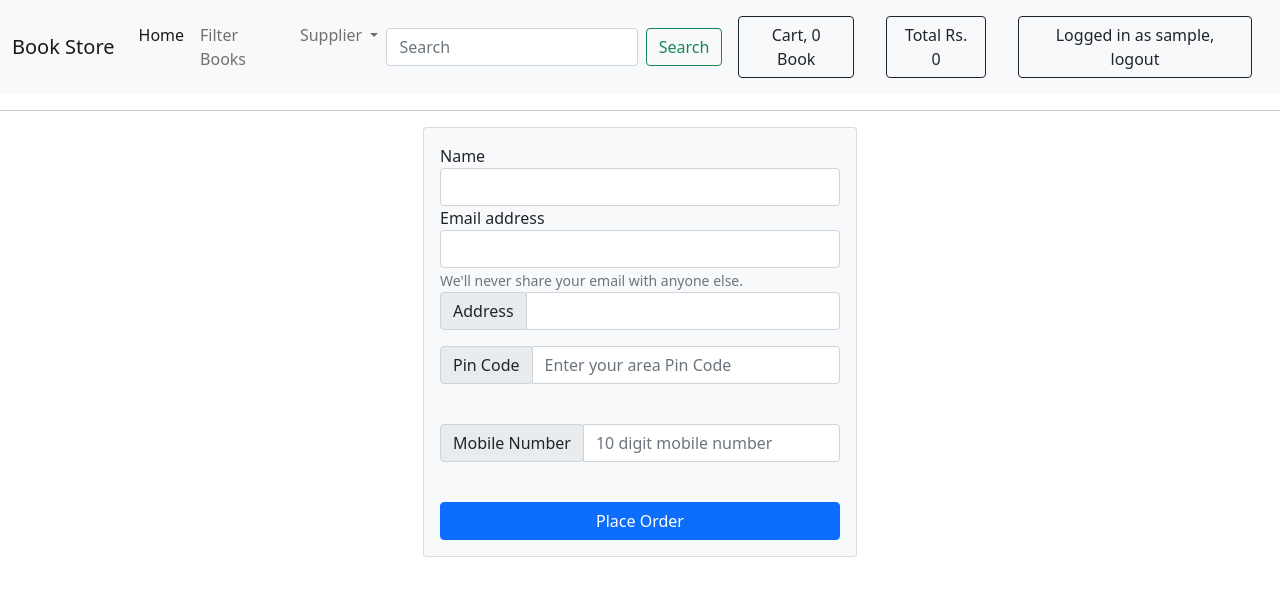
After one commit to kill-gear/django-bookstore, a Django app: page /cart_checkout/ in a window 1280 px wide. The commit adds this page. Shown: the top 596 px of the page. Run offline with Django 4.2, Linux system fonts and the light colour scheme; the visitor is signed in with stand-in values (Sample User, id 1).

Commit message:
Implement cart checkout and modify related urls, views, templates

```diff
--- a/core/cart.py
+++ b/core/cart.py
@@ -60,3 +60,4 @@ class Cart:
 
     def clear(self):
         del self.session['CART']
+        self.save()
--- a/core/custom_context_processor.py
+++ b/core/custom_context_processor.py
@@ -4,4 +4,5 @@ from .cart import Cart
 
 
 def cart_renderer(request):
-    return {'cart':list(Cart(request))}
+    cart = Cart(request)
+    return {'cart':list(cart), 'cart_total':cart.get_total_price()}
--- a/core/forms.py
+++ b/core/forms.py
@@ -16,3 +16,9 @@ class BookAddForm(ModelForm):
         model = Book
         fields = ['isbn', 'title', 'category', 'subcategory',
                   'author', 'publisher', 'publication_date', 'image_url', 'price', 'about']
+
+
+class CustomerAddForm(ModelForm):
+    class Meta:
+        model = Customer
+        fields = ['name', 'address', 'email', 'mobile', 'pincode']
--- a/core/models.py
+++ b/core/models.py
@@ -56,11 +56,17 @@ class Customer(models.Model):
             models.Index(fields=['mobile']),
         ]
 
+    def __str__(self) -> str:
+        return self.name
+
 
 class Order(models.Model):
     customer = models.ForeignKey(Customer, on_delete=models.CASCADE)
     items = models.ManyToManyField(Book, through='OrderItem')
     timestamp = models.DateTimeField(auto_now=True)
+
+    def __str__(self) -> str:
+        return f'Order ID:{self.id} Name:{self.customer.name}'
 
 
 class OrderItem(models.Model):
@@ -71,3 +77,6 @@ class OrderItem(models.Model):
 
     class Meta:
         unique_together = [['book', 'order']]
+
+    def __str__(self) -> str:
+        return f'Order ID:{self.order_id} || Book:{self.book_id} || Quantity:{self.quantity}'
--- /dev/null
+++ b/core/templates/cart_checkout.html
@@ -0,0 +1,45 @@
+{% extends "base.html" %}
+{% block content %}
+<hr>
+<div class="d-flex justify-content-center align-items-center">
+    <form class="card p-3 bg-light" method="post" action="">
+        {% csrf_token %}
+        <div class="form-group">
+            <label for="id_username">Name</label>
+            <input type="text" class="form-control" required id="id_username" aria-describedby="emailHelp" name="name">
+        </div>
+        <div class="form-group">
+            <label for="id_email">Email address</label>
+            <input type="email" class="form-control" required id="id_email" aria-describedby="emailHelp" name="email">
+            <small id="emailHelp" class="form-text text-muted">We'll never share your email with anyone else.</small>
+        </div>
+
+        <div class="input-group mb-3">
+            <div class="input-group-append">
+                <span class="input-group-text" id="basic-addon2">Address</span>
+            </div>
+            <input type="text" class="form-control" placeholder="" aria-label="Recipient's username"
+                aria-describedby="basic-addon2" name="address" required>
+        </div>
+
+        <div class="input-group mb-3">
+            <div class="input-group-prepend">
+                <span class="input-group-text" id="basic-addon1">Pin Code</span>
+            </div>
+            <input type="tel" pattern="[1-9]{1}[0-9]{5}" class="form-control" placeholder="Enter your area Pin Code "
+                name="pincode" required>
+        </div>
+        <br />
+
+        <div class="input-group mb-3">
+            <div class="input-group-append">
+                <span class="input-group-text" id="basic-addon2">Mobile Number</span>
+            </div>
+            <input type="tel" pattern="[0-9]{10}" class="form-control" placeholder="10 digit mobile number"
+                aria-label="Recipient's username" aria-describedby="basic-addon2" name="mobile" required>
+        </div>
+        <br />
+        <button type="submit" class="btn btn-primary">Place Order</button>
+    </form>
+</div>
+{% endblock %}
--- a/core/templates/cart_get.html
+++ b/core/templates/cart_get.html
@@ -49,8 +49,6 @@
                                                     <div style="width: 80px;">
                                                         <h5 class="mb-0">&#x20B9 {{item.object.price}}</h5>
                                                     </div>
-                                                    <a href="#!" style="color: #cecece;"><i
-                                                            class="fas fa-trash-alt"></i></a>
                                                 </div>
                                             </div>
                                         </div>
@@ -60,12 +58,14 @@
                                         <div class="card-body">
                                             <div class="d-flex justify-content-between mb-1">
                                             </div>
+                                            <a class="navbar-brand" href={% url "checkout" %}>
                                                 <button type="button" class="btn btn-info btn-block btn-lg">
                                                     <div class="d-flex justify-content-between">
                                                         <span>Total: &#x20B9 {{total_price}} </span>
                                                         <span> Checkout <i class="fas fa-long-arrow-alt-right ms-2"></i></span>
                                                     </div>
                                                 </button>
+                                            </a>
                                         </div>
                                     </div>
                                 </div>
--- a/core/templates/navbar.html
+++ b/core/templates/navbar.html
@@ -39,7 +39,9 @@
                 <a class="nav-link active" aria-current="page" href={% url "cart" %}>
                     <button type="button" class="btn btn-outline-dark">Cart, {{cart|length}} Book</button>
                 </a>
-
+                <a class="nav-link active" aria-current="page" href={% url "cart" %}>
+                    <button type="button" class="btn btn-outline-dark">Total Rs. {{cart_total}}</button>
+                </a>
                 <a class="nav-link active" aria-current="page" href={% url "logout" %}>
                     <button type="button" class="btn btn-outline-dark" data-toggle="tooltip" data-placement="left"
                         title="Log Out">Logged in as
--- a/core/urls.py
+++ b/core/urls.py
@@ -17,5 +17,7 @@ urlpatterns = [
     path('cart_get/', views.cart_get, name="cart"),
     path('cart_add/', views.cart_add, name="cart_add"),
     path('cart_subtract/', views.cart_subtract, name="cart_subtract"),
+    path('cart_checkout/', views.cart_checkout, name="checkout"),
+
 
 ]
--- a/core/views.py
+++ b/core/views.py
@@ -1,13 +1,16 @@
+from ast import Or
+
 from django.contrib import messages
 from django.contrib.auth import authenticate, login, logout
 from django.contrib.auth.decorators import login_required
 from django.db.models import Q
 from django.shortcuts import get_object_or_404, redirect, render
 
+from .cart import Cart
 from .decorators import allowed_groups, anonymous_user_only
-from .forms import BookAddForm, RegisterUserForm
-from .models import Book, Category, SubCategory
-from .cart import Cart
+from .forms import BookAddForm, CustomerAddForm, RegisterUserForm
+from .models import Book, Category, Customer, Order, OrderItem, SubCategory
+
 
 def home(request):
     book_qs = Book.objects.all()
@@ -127,7 +130,8 @@ def book_filter(request):
 @login_required(redirect_field_name=None, login_url='/login/')
 def cart_get(request):
     cart = Cart(request)
-    context = {'cart':list(cart), 'total_price': cart.get_total_price(), 'total_items': len(cart)}
+    context = {'cart': list(
+        cart), 'total_price': cart.get_total_price(), 'total_items': len(cart)}
     return render(request, "cart_get.html", context)
 
 
@@ -138,7 +142,8 @@ def cart_add(request):
     book_object = Book.objects.get(isbn=book_isbn)
     cart.add(book_object)
 
-    context = {'cart':list(cart), 'total_price': cart.get_total_price(), 'total_items': len(cart)}
+    context = {'cart': list(
+        cart), 'total_price': cart.get_total_price(), 'total_items': len(cart)}
     return render(request, "cart_get.html", context)
 
 
@@ -148,5 +153,33 @@ def cart_subtract(request):
     book_isbn = request.POST.get('isbn')
     book_object = Book.objects.get(isbn=book_isbn)
     cart.subtract(book_object)
-    context = {'cart':list(cart), 'total_price': cart.get_total_price(), 'total_items': len(cart)}
+    context = {'cart': list(
+        cart), 'total_price': cart.get_total_price(), 'total_items': len(cart)}
     return render(request, "cart_get.html", context)
+
+
+@login_required(redirect_field_name=None, login_url='/login/')
+def cart_checkout(request):
+    form = CustomerAddForm()
+    if request.method == 'POST':
+        form = CustomerAddForm(request.POST)
+        cart = Cart(request)
+        if form.is_valid():
+            cust_obj = form.save(commit=False)
+            cust_obj.user = request.user
+            cust_obj.save()
+            order = Order(customer=cust_obj)
+            order.save()
+
+            for item in list(cart):
+                orderitem = OrderItem(book=item['object'],
+                                      order=order,
+                                      quantity=item['quantity'],
+                                      price=item['price'])
+                orderitem.save()
+
+            cart.clear()
+            return redirect('home')
+
+    context = {}
+    return render(request, "cart_checkout.html", context)
```
Also changed, not shown: core/templates/book_add.html (+4 -11 lines). Lines whose indentation alone changed are shown as unchanged.
